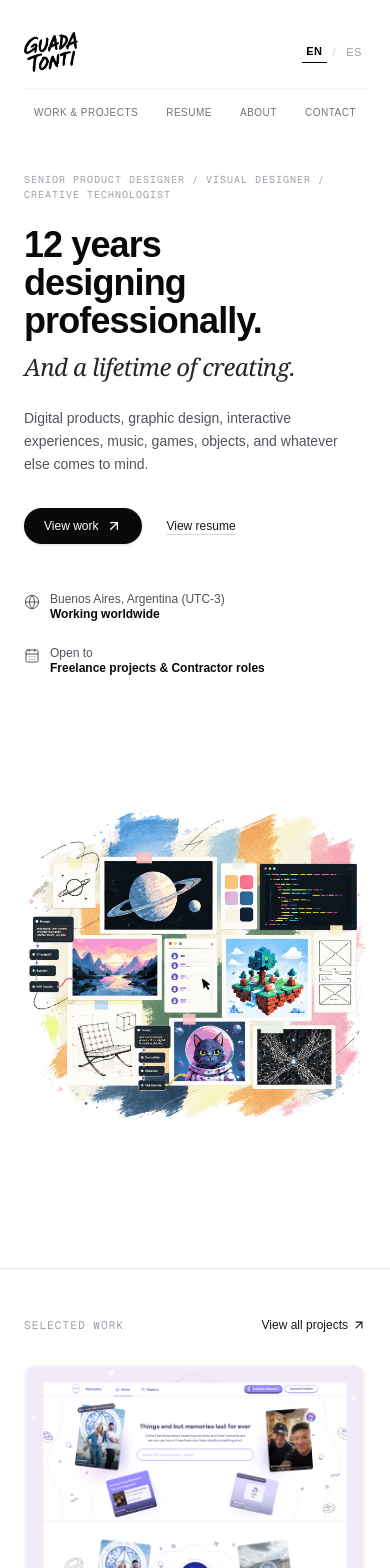
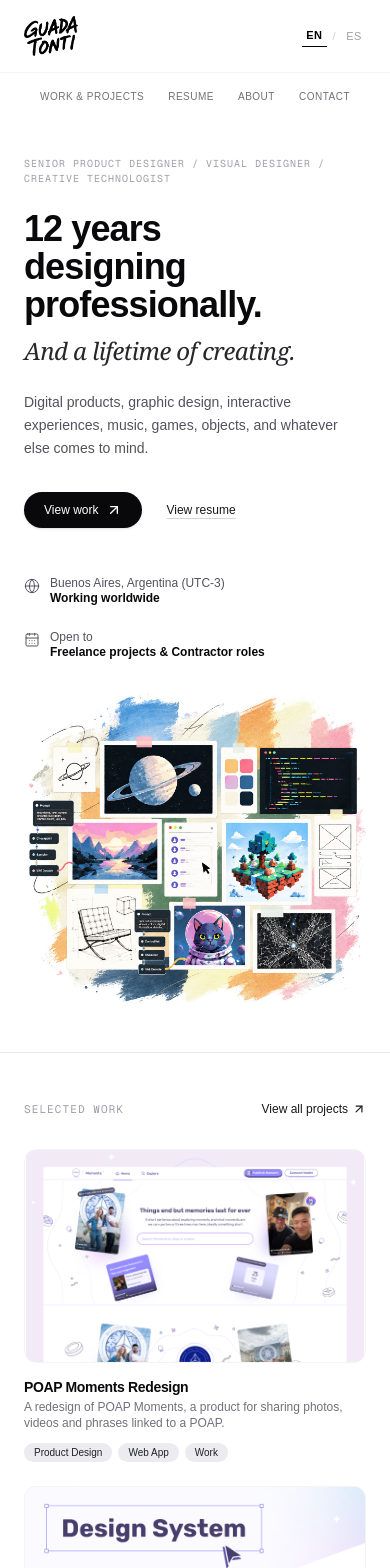
Before and after one commit to guada-tonti/Porfolio, a Next.js app: page /en in a window 390 px wide. Shown: the top 1568 px of the page. Built offline with nearby package versions, Linux system fonts and the light colour scheme.

Commit message:
Refine mobile header, footer and hero spacing

```diff
--- a/src/components/footer/Footer.tsx
+++ b/src/components/footer/Footer.tsx
@@ -61,9 +61,9 @@ export function Footer({ currentLocale }: FooterProps) {
   return (
     <footer className="w-full bg-white border-t border-zinc-200/80">
       <div className="max-w-7xl mx-auto px-6 md:px-12 py-10 md:py-12">
-        <div className="flex flex-col md:flex-row items-start md:items-center justify-between gap-8">
+        <div className="flex flex-col md:flex-row items-center justify-between gap-8">
           {/* Wordmark and Copyright */}
-          <div className="flex items-center gap-6">
+          <div className="flex flex-col md:flex-row items-center gap-4 md:gap-6 text-center md:text-left">
             <Link
               href={`/${currentLocale}`}
               className="inline-flex items-center select-none"
@@ -85,7 +85,7 @@ export function Footer({ currentLocale }: FooterProps) {
           {/* Navigation Links in Center */}
           <nav
             aria-label="Footer Navigation"
-            className="flex items-center gap-6 text-[10px] font-medium tracking-wider text-zinc-600"
+            className="flex flex-wrap justify-center items-center gap-6 text-[10px] font-medium tracking-wider text-zinc-600"
           >
             {navLinks.map((item) => (
               <Link
@@ -93,7 +93,9 @@ export function Footer({ currentLocale }: FooterProps) {
                 href={item.href}
                 className="hover:text-black transition-colors"
               >
-                {item.label}
+                {currentLocale === 'es' && item.href === `/${currentLocale}/work` ? (
+                  <><span className="md:hidden">TRABAJOS</span><span className="hidden md:inline">{item.label}</span></>
+                ) : item.label}
               </Link>
             ))}
           </nav>
--- a/src/components/header/Header.tsx
+++ b/src/components/header/Header.tsx
@@ -36,7 +36,7 @@ export function Header({ currentLocale }: HeaderProps) {
   ];
 
   return (
-    <header className="w-full bg-white relative z-50 pt-8 pb-4 px-6 md:px-12 max-w-7xl mx-auto">
+    <header className="w-full bg-white relative z-50 pt-4 md:pt-8 pb-4 px-6 md:px-12 max-w-7xl mx-auto">
       {/*
         3-Column Layout with mathematically centered Nav Group:
         Col 1: Logo (flex-1)
@@ -124,7 +124,7 @@ export function Header({ currentLocale }: HeaderProps) {
       {/* Mobile Navigation bar */}
       <nav
         aria-label="Mobile Navigation"
-        className="flex md:hidden items-center justify-center gap-4 text-[10px] font-medium tracking-wider text-zinc-700 mt-4 pt-3 border-t border-zinc-100 overflow-x-auto"
+        className="flex md:hidden items-center justify-center gap-3 sm:gap-4 text-[10px] font-medium tracking-wider text-zinc-700 mt-4 pt-3 -mx-6 px-6 border-t border-zinc-100 overflow-x-auto"
       >
         {navItems.map((item) => {
           const isActive = pathname ? pathname === item.href || pathname.startsWith(`${item.href}/`) : false;
@@ -138,7 +138,7 @@ export function Header({ currentLocale }: HeaderProps) {
                   : 'text-zinc-500 hover:text-black'
               }`}
             >
-              {item.label}
+              {currentLocale === 'es' && item.href === `/${currentLocale}/work` ? 'TRABAJOS' : item.label}
             </Link>
           );
         })}
--- a/src/components/hero/HeroVisual.css
+++ b/src/components/hero/HeroVisual.css
@@ -7,7 +7,10 @@
 .hero-final-image {
   position: relative;
   width: 100%;
-  height: 480px;
+  height: 280px;
+  display: flex;
+  align-items: center;
+  justify-content: center;
 }
 @media (min-width: 768px) {
   .hero-final-image {
--- a/src/components/hero/HeroVisual.tsx
+++ b/src/components/hero/HeroVisual.tsx
@@ -8,9 +8,10 @@ export function HeroVisual() {
         <Image
           src="/images/hero/collage-2.jpg"
           alt="Creative collage of visual design, code, wireframes, color palettes and interactive worlds"
-          fill
+          width={1312}
+          height={1199}
           sizes="(max-width: 540px) 100vw, 630px"
-          className="object-contain"
+          className="w-full h-auto shrink-0 object-contain"
         />
       </div>
     </div>
```
